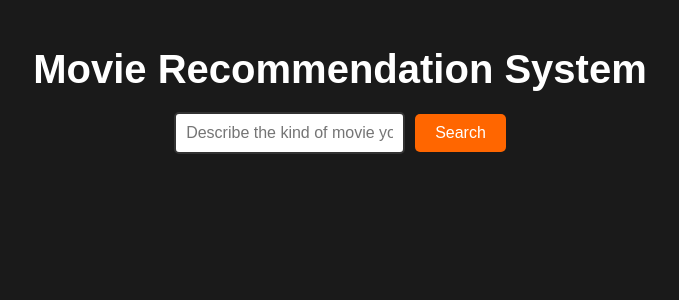
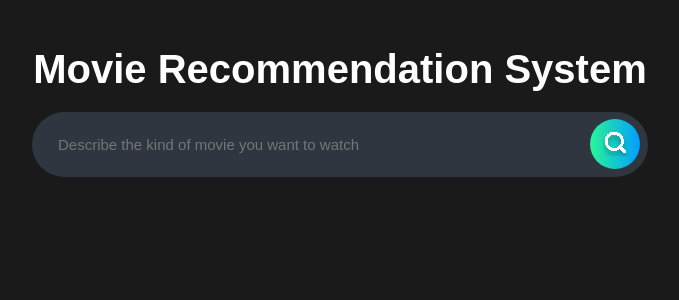
Before and after one commit to Jishu15/Movie-Recommendation-System, a Flask app: page / in a window 1280 px wide. Shown: the top 300 px of the page, without its empty margins (300-979 px from the left). Run offline with Flask 3, Linux system fonts and the light colour scheme.

```diff
--- a/static/styles.css
+++ b/static/styles.css
@@ -39,12 +39,13 @@ p {
     font-size: 0.9rem;
     margin: 5px 0;
 }
-input[type="text"] {
-    width: 100%;
+/* input[type="text"] {
+    width: 30rem;
     padding: 10px;
     border: 2px solid #333;
     border-radius: 5px;
     font-size: 1rem;
+    margin-right: 1rem;
 }
 input[type="submit"] {
     background-color: #ff6600;
@@ -69,4 +70,61 @@ form {
 }
 .search-button {
     flex-shrink: 0;
+} */
+
+.searchBox {
+    display: flex;
+    max-width: fit-content;
+    align-items: center;
+    justify-content: space-between;
+    gap: 8px;
+    background: #2f3640;
+    border-radius: 50px;
+    position: relative;
 }
+
+.search-button {
+    color: white;
+    position: absolute;
+    right: 8px;
+    width: 50px;
+    height: 50px;
+    border-radius: 50%;
+    background: var(--gradient-2, linear-gradient(90deg, #2AF598 0%, #009EFD 100%));
+    border: 0;
+    display: inline-block;
+    transition: all 300ms cubic-bezier(.23, 1, 0.32, 1);
+}
+/*hover effect*/
+button:hover {
+    color: #fff;
+    background-color: #1A1A1A;
+    box-shadow: rgba(0, 0, 0, 0.5) 0 10px 20px;
+    transform: translateY(-3px);
+    cursor: pointer;
+}
+/*button pressing effect*/
+button:active {
+    box-shadow: none;
+    transform: translateY(0);
+}
+
+.search-input {
+    width: 34rem;
+    border: none;
+    background: none;
+    outline: none;
+    color: white;
+    font-size: 15px;
+    padding: 24px 46px 24px 26px;
+    transition: font-size 0.3s ease-in-out, border 0.2s ease-in-out, box-shadow 0.2s ease-in-out;
+    border-radius: 50px; /* Rounded border */
+}
+
+/* Hover effect */
+.search-input:hover {
+    font-size: 16px; /* Slightly bigger font size on hover */
+    cursor: text; /* Blinking cursor */
+    /* border: 2px solid transparent;  Hide border initially */
+    box-shadow: 0 0 10px rgba(255, 255, 255, 0.5);
+}
--- a/templates/index.html
+++ b/templates/index.html
@@ -10,10 +10,33 @@
 <body>
     <div class="container">
         <h1>Movie Recommendation System</h1>
-        <form action="/recommend" method="post">
+        <form action="/recommend" method="post" class="searchBox">
             <input type="text" id="user_input" name="user_input" required class="search-input"
                    placeholder="Describe the kind of movie you want to watch">
-            <input type="submit" value="Search" class="search-button">
+            <button type="submit" class="search-button">
+                <svg xmlns="http://www.w3.org/2000/svg" width="29" height="29" viewBox="0 0 29 29" fill="none">
+                    <g clip-path="url(#clip0_2_17)">
+                        <g filter="url(#filter0_d_2_17)">
+                            <path d="M23.7953 23.9182L19.0585 19.1814M19.0585 19.1814C19.8188 18.4211 20.4219 17.5185 20.8333 16.5251C21.2448 15.5318 21.4566 14.4671 21.4566 13.3919C21.4566 12.3167 21.2448 11.252 20.8333 10.2587C20.4219 9.2653 19.8188 8.36271 19.0585 7.60242C18.2982 6.84214 17.3956 6.23905 16.4022 5.82759C15.4089 5.41612 14.3442 5.20435 13.269 5.20435C12.1938 5.20435 11.1291 5.41612 10.1358 5.82759C9.1424 6.23905 8.23981 6.84214 7.47953 7.60242C5.94407 9.13789 5.08145 11.2204 5.08145 13.3919C5.08145 15.5634 5.94407 17.6459 7.47953 19.1814C9.01499 20.7168 11.0975 21.5794 13.269 21.5794C15.4405 21.5794 17.523 20.7168 19.0585 19.1814Z" stroke="white" stroke-width="3" stroke-linecap="round" stroke-linejoin="round" shape-rendering="crispEdges"></path>
+                        </g>
+                    </g>
+                    <defs>
+                        <filter id="filter0_d_2_17" x="-0.418549" y="3.70435" width="29.7139" height="29.7139" filterUnits="userSpaceOnUse" color-interpolation-filters="sRGB">
+                            <feFlood flood-opacity="0" result="BackgroundImageFix"></feFlood>
+                            <feColorMatrix in="SourceAlpha" type="matrix" values="0 0 0 0 0 0 0 0 0 0 0 0 0 0 0 0 0 0 127 0" result="hardAlpha"></feColorMatrix>
+                            <feOffset dy="4"></feOffset>
+                            <feGaussianBlur stdDeviation="2"></feGaussianBlur>
+                            <feComposite in2="hardAlpha" operator="out"></feComposite>
+                            <feColorMatrix type="matrix" values="0 0 0 0 0 0 0 0 0 0 0 0 0 0 0 0 0 0 0.25 0"></feColorMatrix>
+                            <feBlend mode="normal" in2="BackgroundImageFix" result="effect1_dropShadow_2_17"></feBlend>
+                            <feBlend mode="normal" in="SourceGraphic" in2="effect1_dropShadow_2_17" result="shape"></feBlend>
+                        </filter>
+                        <clipPath id="clip0_2_17">
+                            <rect width="28.0702" height="28.0702" fill="white" transform="translate(0.403503 0.526367)"></rect>
+                        </clipPath>
+                    </defs>
+                </svg>
+            </button>
         </form>
 
         {% if recommendations %}
```
